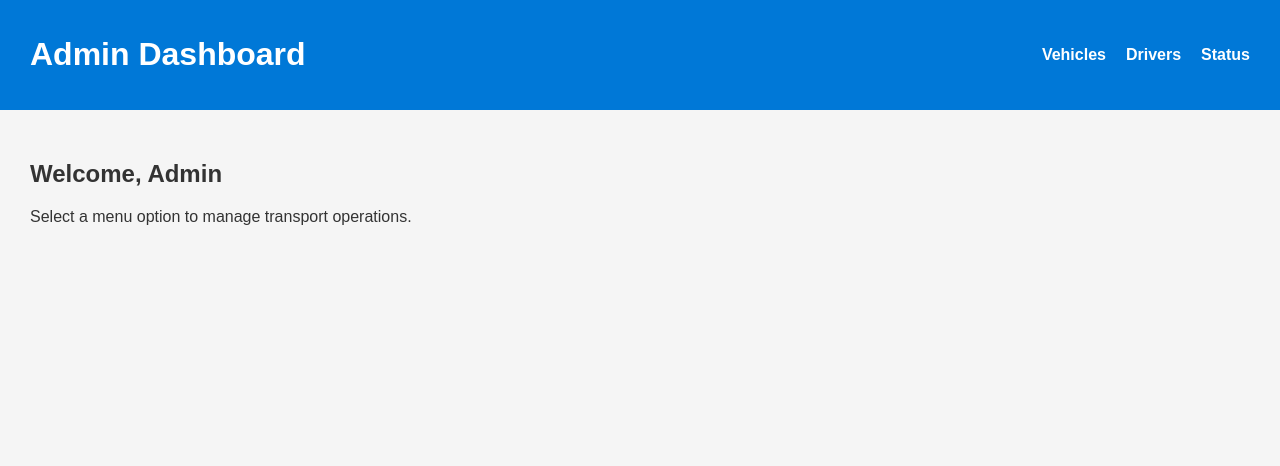
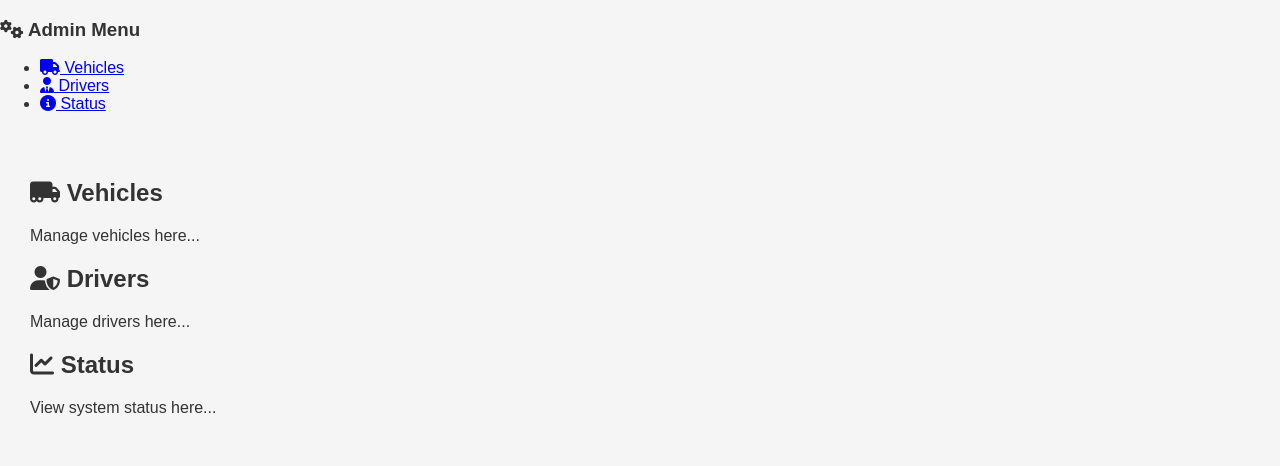
Before and after one commit to evs-debug/transport_system, a plain HTML site: page admin.html in a window 1280 px wide. Drawn offline with Linux system fonts and the light colour scheme.

Commit message:
Update admin.html

```diff
--- a/admin.html
+++ b/admin.html
@@ -2,27 +2,35 @@
 <html lang="en">
 <head>
   <meta charset="UTF-8" />
-  <meta name="viewport" content="width=device-width, initial-scale=1.0" />
-  <title>TMS Admin Dashboard</title>
+  <meta name="viewport" content="width=device-width, initial-scale=1" />
+  <title>Admin Dashboard - Transport Management</title>
   <link rel="stylesheet" href="style.css" />
+  <link rel="stylesheet" href="https://cdnjs.cloudflare.com/ajax/libs/font-awesome/6.4.0/css/all.min.css" />
 </head>
-<body class="dashboard-page">
-  <header>
-    <h1>Admin Dashboard</h1>
-    <nav>
+<body>
+  <div class="dashboard">
+    <nav class="sidebar">
+      <h3><i class="fas fa-cogs"></i> Admin Menu</h3>
       <ul>
-        <li><a href="#">Vehicles</a></li>
-        <li><a href="#">Drivers</a></li>
-        <li><a href="#">Status</a></li>
+        <li><a href="#vehicles"><i class="fas fa-truck"></i> Vehicles</a></li>
+        <li><a href="#drivers"><i class="fas fa-user-tie"></i> Drivers</a></li>
+        <li><a href="#status"><i class="fas fa-info-circle"></i> Status</a></li>
       </ul>
     </nav>
-  </header>
-
-  <main>
-    <section id="content">
-      <h2>Welcome, Admin</h2>
-      <p>Select a menu option to manage transport operations.</p>
-    </section>
-  </main>
+    <main class="content">
+      <section id="vehicles">
+        <h2><i class="fas fa-truck-moving"></i> Vehicles</h2>
+        <p>Manage vehicles here...</p>
+      </section>
+      <section id="drivers">
+        <h2><i class="fas fa-user-shield"></i> Drivers</h2>
+        <p>Manage drivers here...</p>
+      </section>
+      <section id="status">
+        <h2><i class="fas fa-chart-line"></i> Status</h2>
+        <p>View system status here...</p>
+      </section>
+    </main>
+  </div>
 </body>
 </html>
```
